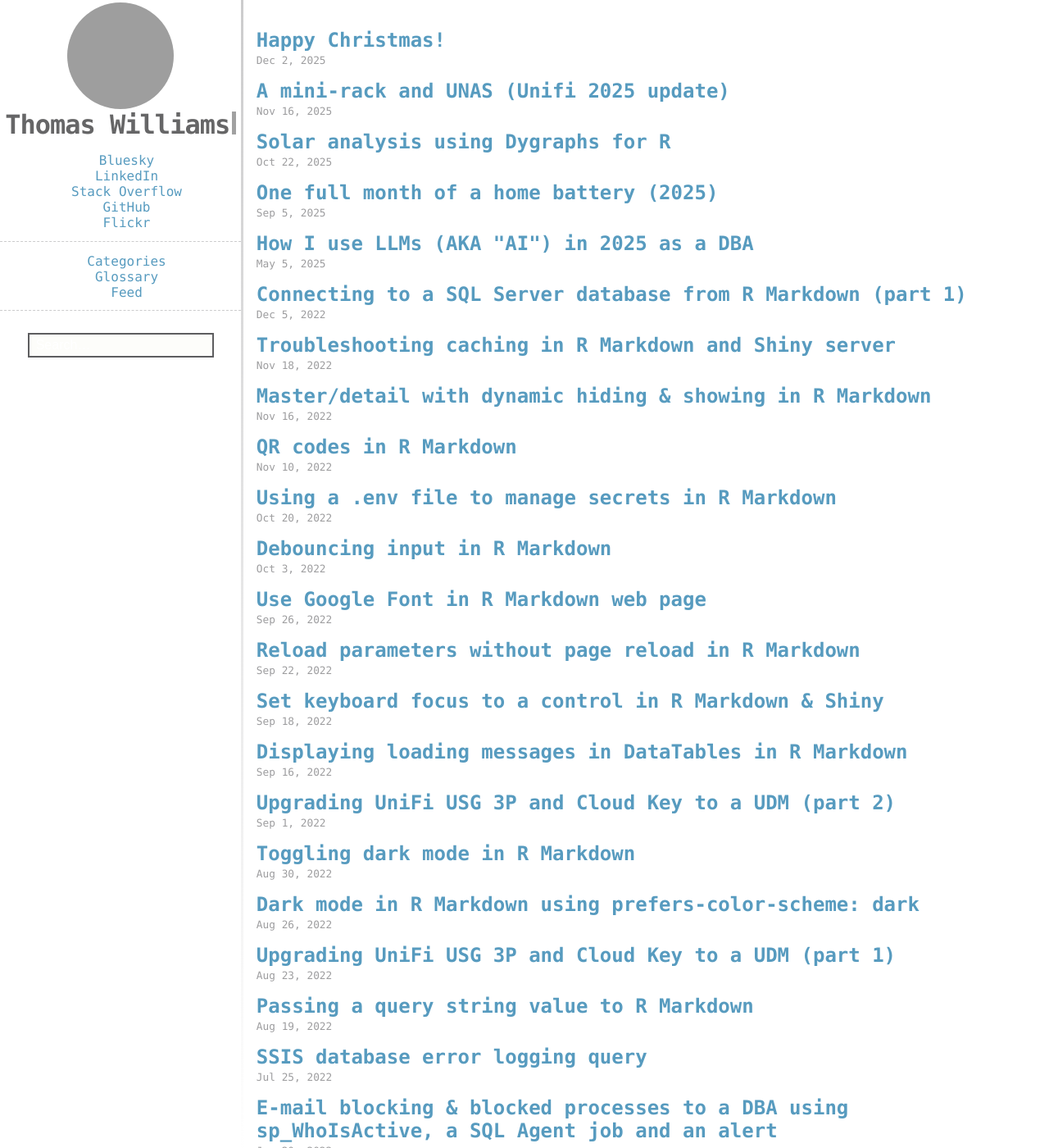
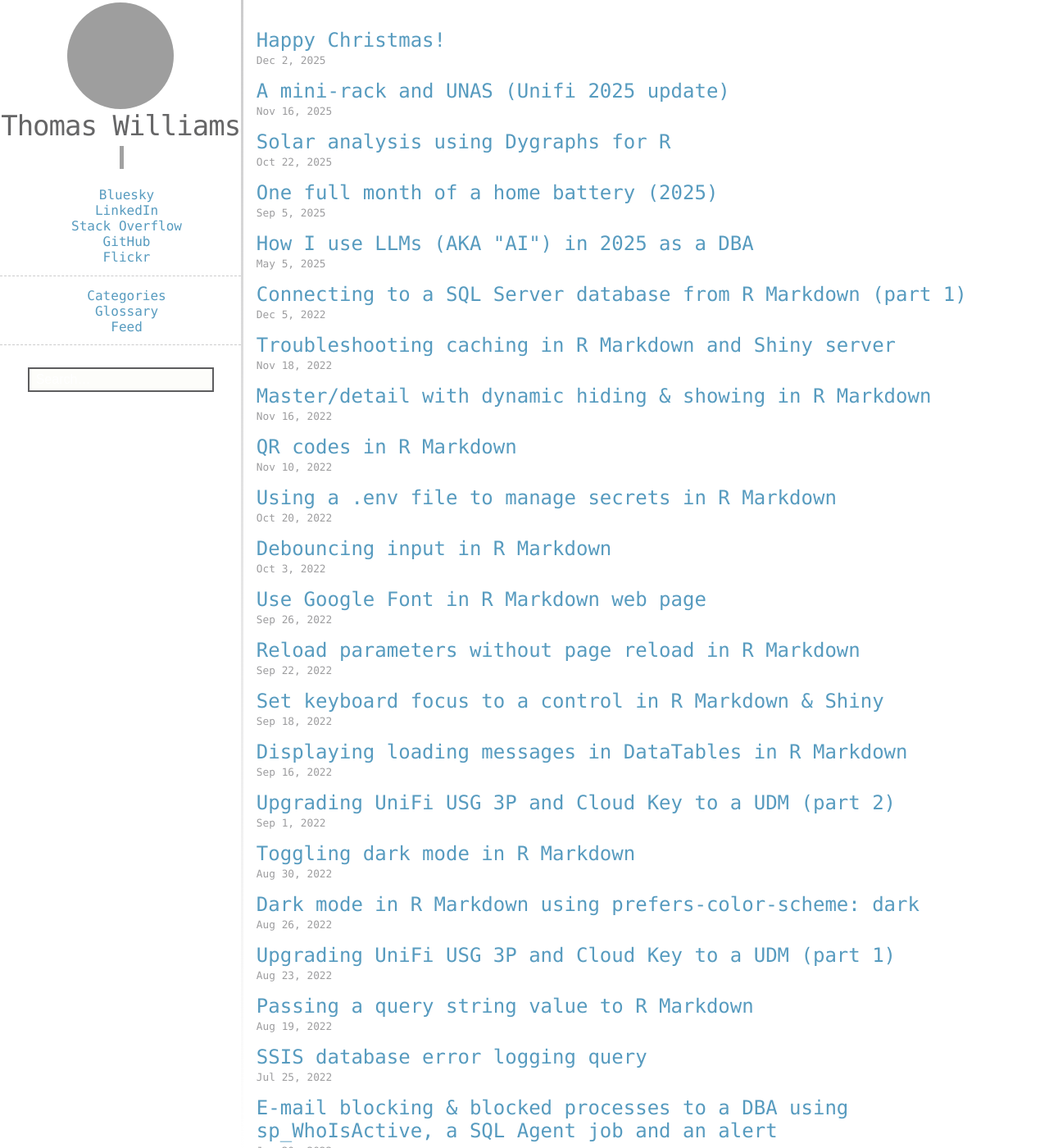
Before and after one commit to thomasswilliams/thomasswilliams.github.io, a Jekyll site: the page built from index.html, in a window 1280 px wide and 1400 px high. Shown: the whole window at 82% size. Built offline with Jekyll 4.4.1, drawn with Linux system fonts in a browser that asks for light colours; some web fonts are replaced; grey boxes are pictures that could not be loaded.

Commit message:
Minor style tweaks, "Silkscreen" heading font
Inspired by (very retro) Datastar web site

```diff
--- a/_includes/footer.html
+++ b/_includes/footer.html
@@ -3,7 +3,7 @@
     <ul>
       <li>{{ site.description }}</li>
       <li>No analytics, no ads, no trackers</li>
-      <li><a rel="license" href="http://creativecommons.org/licenses/by/4.0/" target="_blank" rel="noopener noreferrer" title="License"><i class="fa fa-creative-commons" aria-hidden="true"></i> CC BY 4.0</a></li>
+      <li><a rel="license noopener" href="http://creativecommons.org/licenses/by/4.0/" target="_blank" rel="noopener noreferrer" title="License"><i class="fa fa-creative-commons" aria-hidden="true"></i> CC BY 4.0</a></li>
     </ul>
   </div>
 </footer>
--- a/_includes/head.html
+++ b/_includes/head.html
@@ -9,7 +9,9 @@
 
   <!-- preconnect to CDN Fonts -->
   <link rel="preconnect" href="https://fonts.cdnfonts.com/" crossorigin="anonymous">
+  <!-- fonts -->
   <link rel="stylesheet" href="https://fonts.cdnfonts.com/css/jetbrains-mono-2" crossorigin="anonymous">
+  <link rel="stylesheet" href="https://fonts.cdnfonts.com/css/silkscreen" crossorigin="anonymous">
 
   <!-- local styles -->
   <link rel="stylesheet" href="{{ '/css/main.css' | prepend: site.baseurl }}">
--- a/_layouts/default.html
+++ b/_layouts/default.html
@@ -15,6 +15,6 @@ layout: compress
     {% include footer.html %}
   </main>
   <!-- Site Search 360 snippet June 2022 -->
-  <script async src="https://js.sitesearch360.com/plugin/bundle/2938.js"></script>
+  <script async src="https://js.sitesearch360.com/plugin/bundle/2938.js" crossorigin="anonymous"></script>
 </body>
 </html>
--- a/_sass/_base.scss
+++ b/_sass/_base.scss
@@ -47,8 +47,10 @@ li > p {
 
 // headings
 h1, h2, h3, h4, h5, h6 {
-  font-family: $base-font-family;
-  font-weight: bold;
+  font-family: $heading-font-family;
+  font-weight: normal;
+  -webkit-font-smoothing: none;
+  -moz-osx-font-smoothing: auto;
 }
 
 // links
--- a/_sass/_layout.scss
+++ b/_sass/_layout.scss
@@ -32,8 +32,8 @@ aside > header {
 }
 // site heading
 aside > header h1 {
-  font-size: 32px;
-  font-weight: 800;
+  font-size: 34px;
+  font-weight: normal;
   letter-spacing: -1px;
 }
 // blinking cursor after site heading
@@ -180,7 +180,7 @@ ul.posts h2 {
 }
 // post headings
 h2[itemprop~="headline"] {
-  font-size: 1.8em;
+  font-size: 1.85em;
   color: #333334;
   margin-bottom: 0;
 }
--- a/css/main.scss
+++ b/css/main.scss
@@ -8,6 +8,7 @@ $title-color:      #3f81a4;
 // variables
 $base-font-family: "JetBrains Mono", Consolas, "Courier New", system-ui, sans-serif;
 $fix-font-family:  "JetBrains Mono", "Cascadia Code", "Source Code Pro", Menlo, Consolas, ui-monospace, monospace;
+$heading-font-family: Silkscreen, $base-font-family;
 $base-line-height: 1.5;
 
 $spacing-unit:     30px;
```
Also changed, not shown: site.webmanifest.
